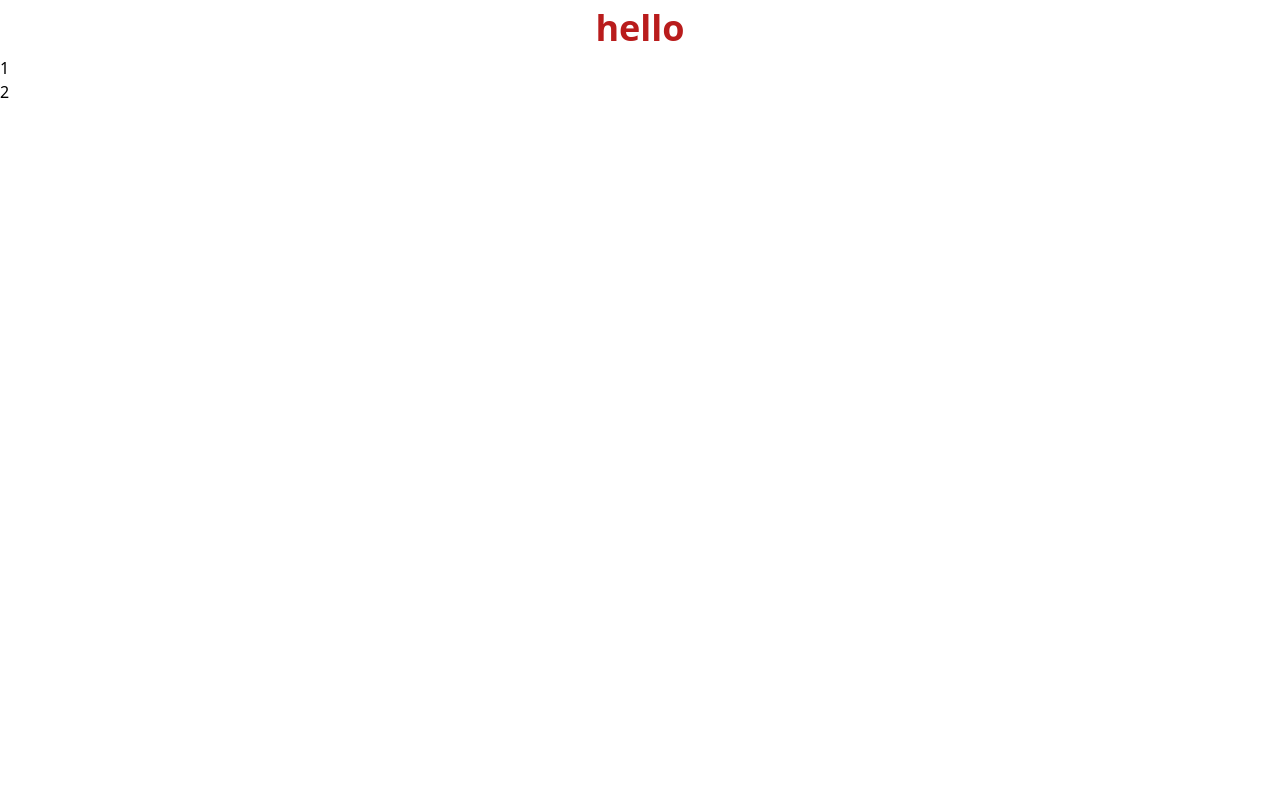
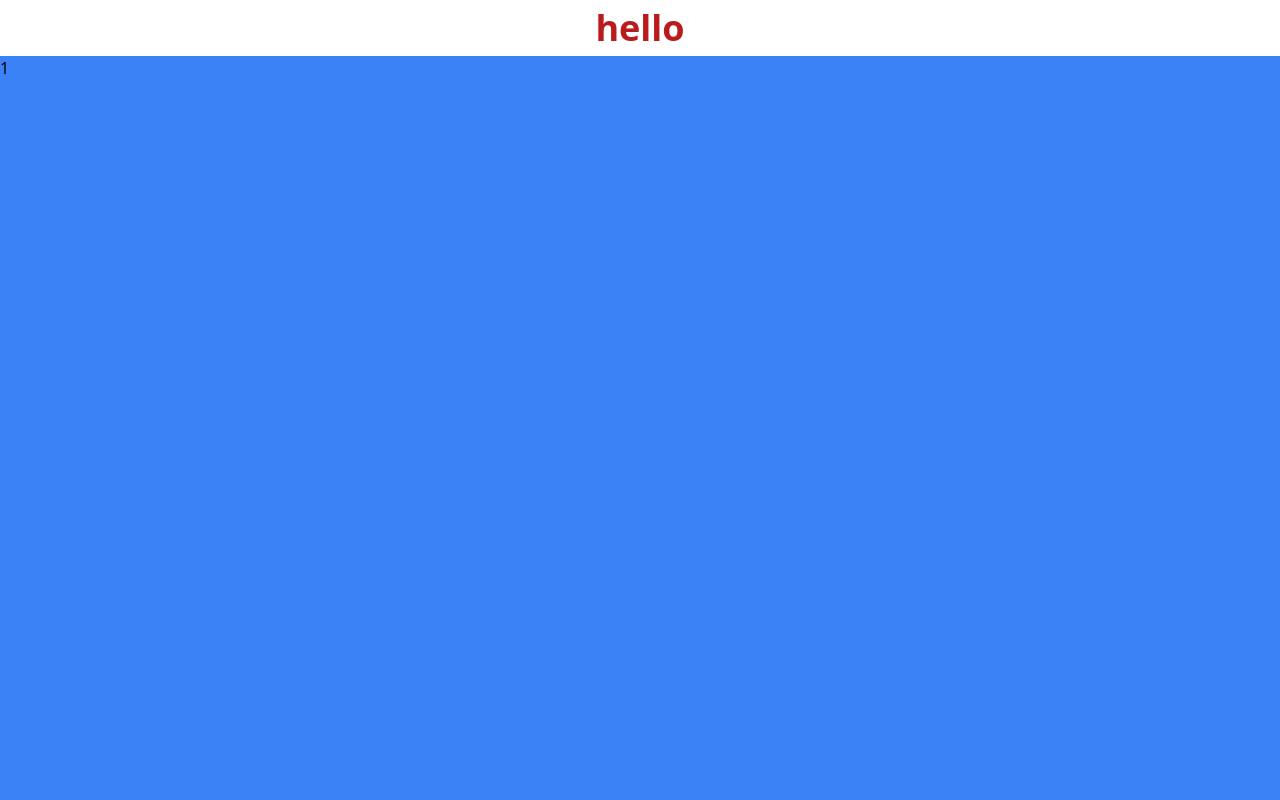
Before and after one commit to vivekdadhaniya/tailwind-base-files, a website built with Vite: page index.html in a window 1280 px wide. Shown: the top 800 px of the page. Built offline with nearby package versions, Linux system fonts and the light colour scheme.

Commit message:
upadate index.html and style.css

```diff
--- a/index.html
+++ b/index.html
@@ -13,8 +13,8 @@
         <h1 class="py-2 px-3 text-4xl text-center text-red-700 font-bold">hello </h1>
         <div class="main grid align-middle justify-center sm:grid-cols-1 md:grid-cols-2 lg:grid-cols-4">
             <div class="col-span-2 lg: col-span-4">
-                <div class="col-2">1</div>
-                <div class="col-2">2</div>
+                <div class="col-2 bg-blue-500 md:square">1</div>
+                <div class="col-2 bg-blue-500 md:square">2</div>
             </div>
         </div>
     </header>
--- a/style.css
+++ b/style.css
@@ -1,3 +1,9 @@
 @tailwind base;
 @tailwind components;
 @tailwind utilities;
+
+@layer utilities {
+    .square {
+        aspect-ratio: 1/1;
+    }
+}
```
